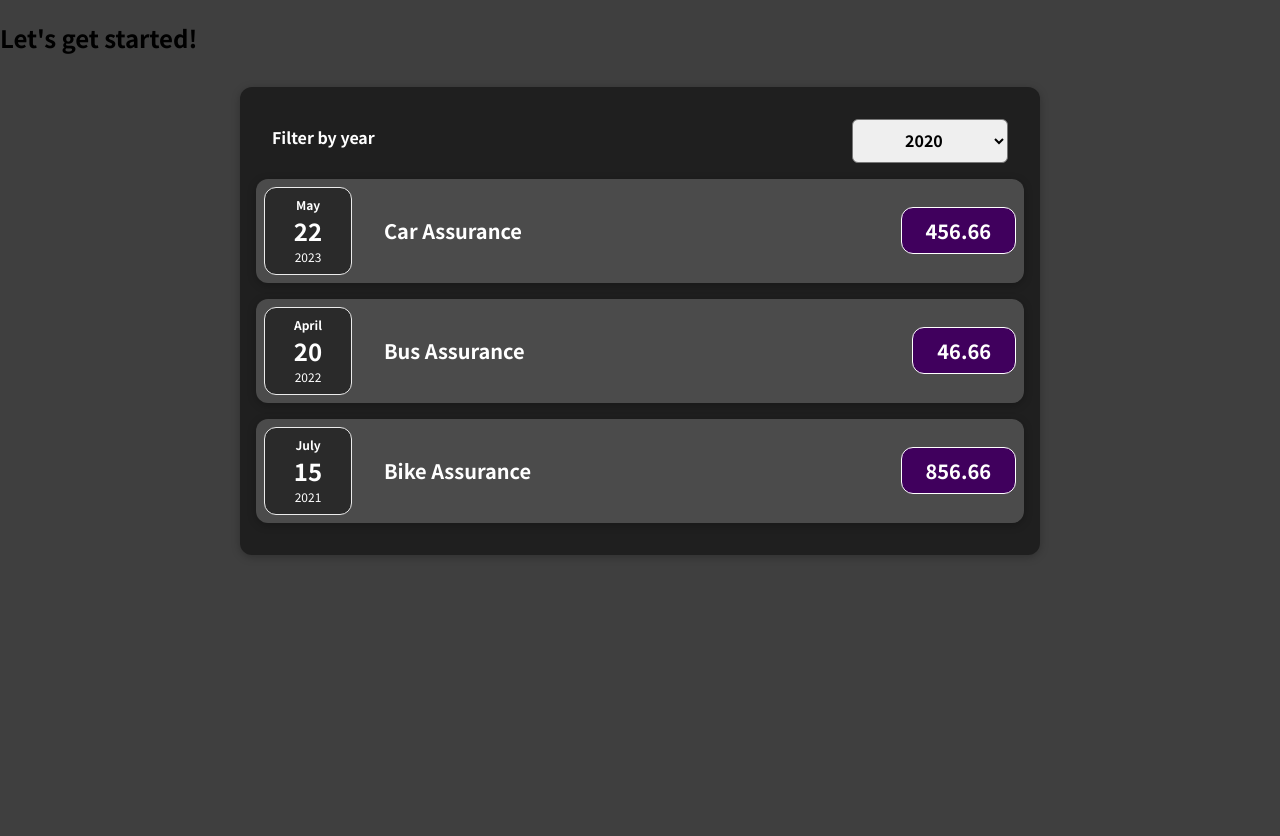
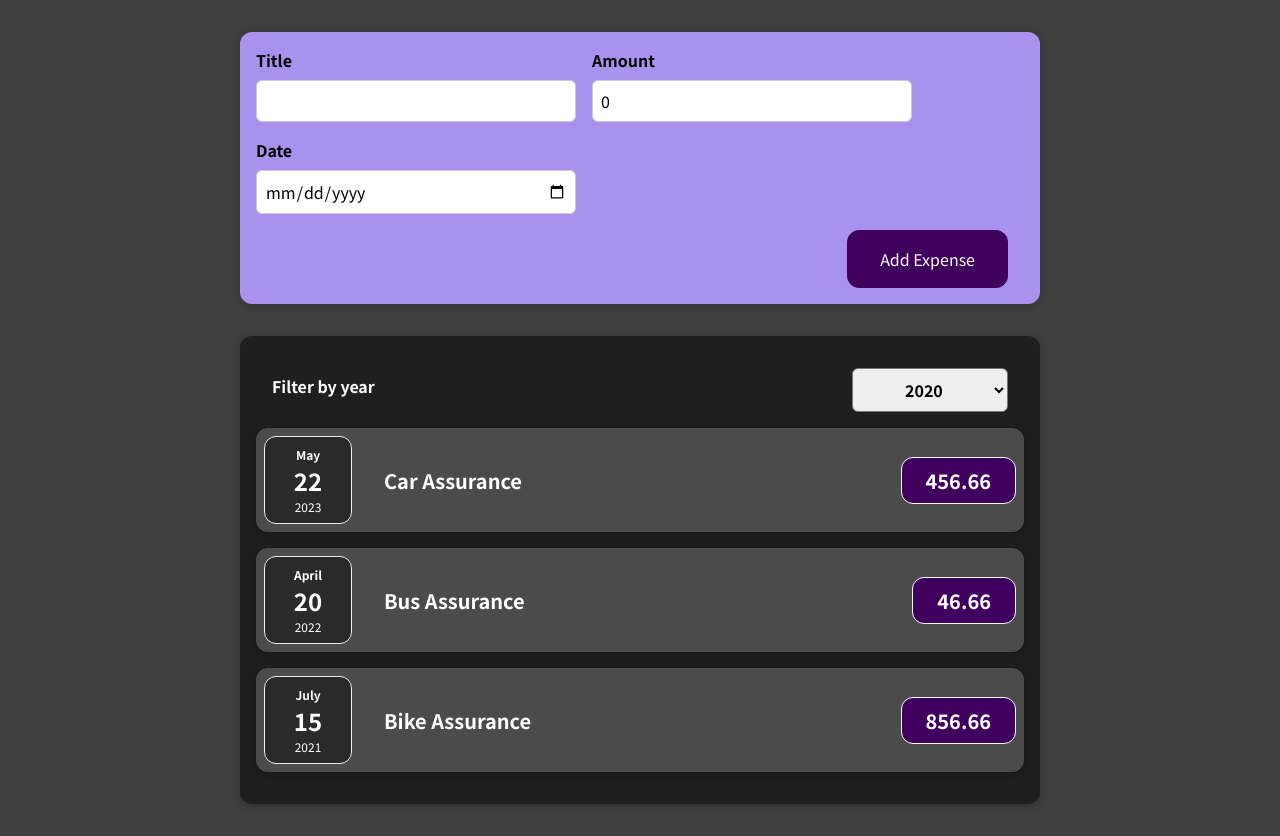
Before and after one commit to abhaygupta26/Price-Tracker, a React (Create React App) app: page / in a window 1280 px wide. Before the commit the page ends 800 px from the top, so only its background shows below. Built offline with nearby package versions, Linux system fonts and the light colour scheme.

Commit message:
other files modified

```diff
--- a/src/App.js
+++ b/src/App.js
@@ -1,5 +1,7 @@
 import React from "react";
 import Expenses from "./components/Expenses/Expenses";
+import NewExpense from "./components/NewExpense/NewExpense";
+import ExpensesFilter from "./components/Expenses/ExpensesFilter";
 
 function App() {
   const expenses = [
@@ -20,6 +22,11 @@
     },
   ];
 
+  const addExpenseHandler = (expense) => {
+    console.log("in app");
+    console.log(expense);
+  };
+
   // return React.createElement(
   //   "div",
   //   {},
@@ -28,7 +35,7 @@
   // );
   return (
     <div>
-      <h2>Let's get started!</h2>
+      <NewExpense onAddExpense={addExpenseHandler} />
       <Expenses expenses={expenses} />
     </div>
   );
--- /dev/null
+++ b/src/components/NewExpense/ExpenseForm.css
@@ -0,0 +1,26 @@
+.new-expense__controls {
+  display: flex;
+  flex-wrap: wrap;
+  gap: 1rem;
+  margin-bottom: 1rem;
+  text-align: left;
+}
+
+.new-expense__control label {
+  font-weight: bold;
+  margin-bottom: 0.5rem;
+  display: block;
+}
+
+.new-expense__control input {
+  font: inherit;
+  padding: 0.5rem;
+  border-radius: 6px;
+  border: 1px solid #ccc;
+  width: 20rem;
+  max-width: 100%;
+}
+
+.new-expense__actions {
+  text-align: right;
+}
--- /dev/null
+++ b/src/components/NewExpense/ExpenseForm.js
@@ -0,0 +1,73 @@
+import React, { useState } from "react";
+import "./ExpenseForm.css";
+
+const ExpenseForm = (props) => {
+  const [enteredTitle, setEnteredTitle] = useState("");
+  const [enteredAmount, setEnteredAmount] = useState(0);
+  const [enteredDate, setEnteredDate] = useState("");
+  const titleChangeHandler = (e) => {
+    setEnteredTitle(e.target.value);
+  };
+
+  const amountChangeHandler = (e) => {
+    setEnteredAmount(e.target.value);
+  };
+
+  const dateChangeHandler = (e) => {
+    setEnteredDate(e.target.value);
+  };
+
+  const submitHandler = (event) => {
+    event.preventDefault();
+    const expenseData = {
+      title: enteredTitle,
+      amount: enteredAmount,
+      date: new Date(enteredDate),
+    };
+    props.onSaveExpenseData(expenseData);
+    setEnteredAmount("");
+    setEnteredTitle("");
+    setEnteredDate("");
+  };
+
+  return (
+    <form onSubmit={submitHandler}>
+      <div className='new-expense__controls'>
+        <div className='new-expense__control'>
+          <label>Title</label>
+          <input
+            type='text'
+            onChange={titleChangeHandler}
+            value={enteredTitle}
+          />
+        </div>
+        <div className='new-expense__control'>
+          <label>Amount</label>
+          <input
+            type='number'
+            min='0.01'
+            step='0.01'
+            value={enteredAmount}
+            onChange={amountChangeHandler}
+          />
+        </div>
+
+        <div className='new-expense__control'>
+          <label>Date</label>
+          <input
+            type='date'
+            min='2019-01-01'
+            step='2022-12-31'
+            onChange={dateChangeHandler}
+            value={enteredDate}
+          />
+        </div>
+      </div>
+      <div className='new-expense__actions'>
+        <button type='submit'>Add Expense</button>
+      </div>
+    </form>
+  );
+};
+
+export default ExpenseForm;
--- /dev/null
+++ b/src/components/NewExpense/NewExpense.css
@@ -0,0 +1,38 @@
+.new-expense {
+  background-color: #a892ee;
+  padding: 1rem;
+  margin: 2rem auto;
+  width: 50rem;
+  max-width: 95%;
+  border-radius: 12px;
+  text-align: center;
+  box-shadow: 0 1px 8px rgba(0, 0, 0, 0.25);
+}
+
+.new-expense button {
+  font: inherit;
+  cursor: pointer;
+  padding: 1rem 2rem;
+  border: 1px solid #40005d;
+  background-color: #40005d;
+  color: white;
+  border-radius: 12px;
+  margin-right: 1rem;
+}
+
+.new-expense button:hover,
+.new-expense button:active {
+  background-color: #510674;
+  border-color: #510674;
+}
+
+.new-expense button.alternative {
+  color: #220131;
+  border-color: transparent;
+  background-color: transparent;
+}
+
+.new-expense button.alternative:hover,
+.new-expense button.alternative:active {
+  background-color: #ddb3f8;
+}
--- /dev/null
+++ b/src/components/NewExpense/NewExpense.js
@@ -0,0 +1,21 @@
+import React from "react";
+import "./NewExpense.css";
+import ExpenseForm from "./ExpenseForm";
+
+const NewExpense = (props) => {
+  const saveExpenseDataHandler = (enteredExpenseData) => {
+    const expenseData = {
+      ...enteredExpenseData,
+      id: Math.random().toString(),
+    };
+    props.onAddExpense(expenseData);
+  };
+
+  return (
+    <div className='new-expense'>
+      <ExpenseForm onSaveExpenseData={saveExpenseDataHandler} />
+    </div>
+  );
+};
+
+export default NewExpense;
```
